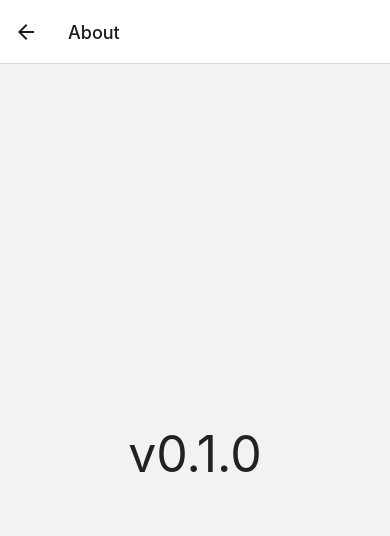
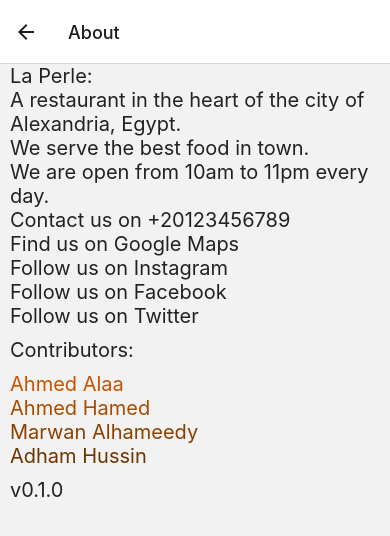
Before and after one commit to The-White-Hats/El-Menu, a React Native app: screen /About in a window 390 px wide. Shown: the top 536 px of the page. Built offline with nearby package versions, Linux system fonts and the light colour scheme.

Commit message:
✨Finished about page

```diff
--- a/screens/about/about.jsx
+++ b/screens/about/about.jsx
@@ -20,6 +20,20 @@ const About = ({navigation}) => {
     return (
         <SafeAreaView style={styles.container} onTouchStart={() => setClick(click + 1)}>
             <View style = {styles.about}>
+                <Text style={styles.text}>La Perle:</Text>
+                <Text style={styles.text}>A restaurant in the heart of the city of Alexandria, Egypt.</Text>
+                <Text style={styles.text}>We serve the best food in town.</Text>
+                <Text style={styles.text}>We are open from 10am to 11pm every day.</Text>
+                <Text style={styles.text}>Contact us on +20123456789</Text>
+                <Text style={styles.text}>Find us on Google Maps</Text>
+                <Text style={styles.text}>Follow us on Instagram</Text>
+                <Text style={styles.text}>Follow us on Facebook</Text>
+                <Text style={styles.text}>Follow us on Twitter</Text>
+                <Text style={{...styles.text,marginTop:10}}>Contributors:</Text>
+                <Text style={{...styles.text,color:"#c75300",marginTop:10}}>Ahmed Alaa</Text>
+                <Text style={{...styles.text,color:"#a84c00"}}>Ahmed Hamed</Text>
+                <Text style={{...styles.text,color:"#8a4000"}}>Marwan Alhameedy</Text>
+                <Text style={{...styles.text,color:"#6b3400",marginBottom:10}}>Adham Hussin</Text>
                 <Text style={styles.text}>v0.1.0</Text>
                 {secret}
             </View>
@@ -29,15 +43,14 @@ const About = ({navigation}) => {
 
 const styles = StyleSheet.create({
     container: {
-        flex: 1,
+        flex: 0,
     },
     about: {
-        flex: 1,
-        alignItems: 'center',
-        justifyContent: 'center',
+        flex: 0,
+        marginLeft: 10,
     },
     text:{
-        fontSize: 50, color: '#222222'
+        fontSize: 20, color: '#222222'
     },
     secretText:{
         fontSize: 15, color: '#222222'
--- a/screens/home/home.jsx
+++ b/screens/home/home.jsx
@@ -18,7 +18,6 @@ import React from 'react';
 const Home = ({ navigation }) => {
     <StatusBar backgroundColor="#000000" barStyle="light-content"/>
     return (
-        <SafeAreaView>
             <ImageBackground
                 source={require('../../assets/dishes.jpeg')}
                 style={{ width: '100%', height: '100%' }}
@@ -40,7 +39,6 @@ const Home = ({ navigation }) => {
                     </View>
                 </LinearGradient>
             </ImageBackground>
-        </SafeAreaView>
     );
 }
 
```
